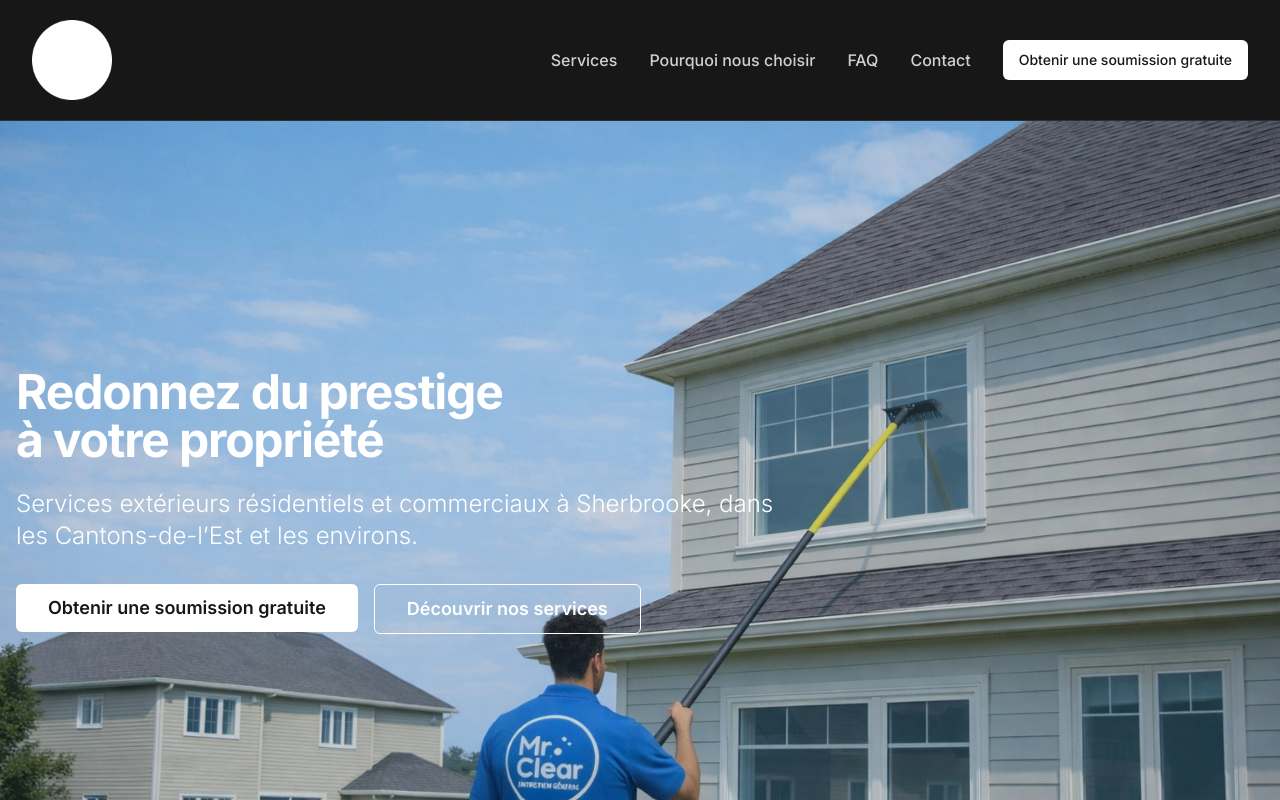
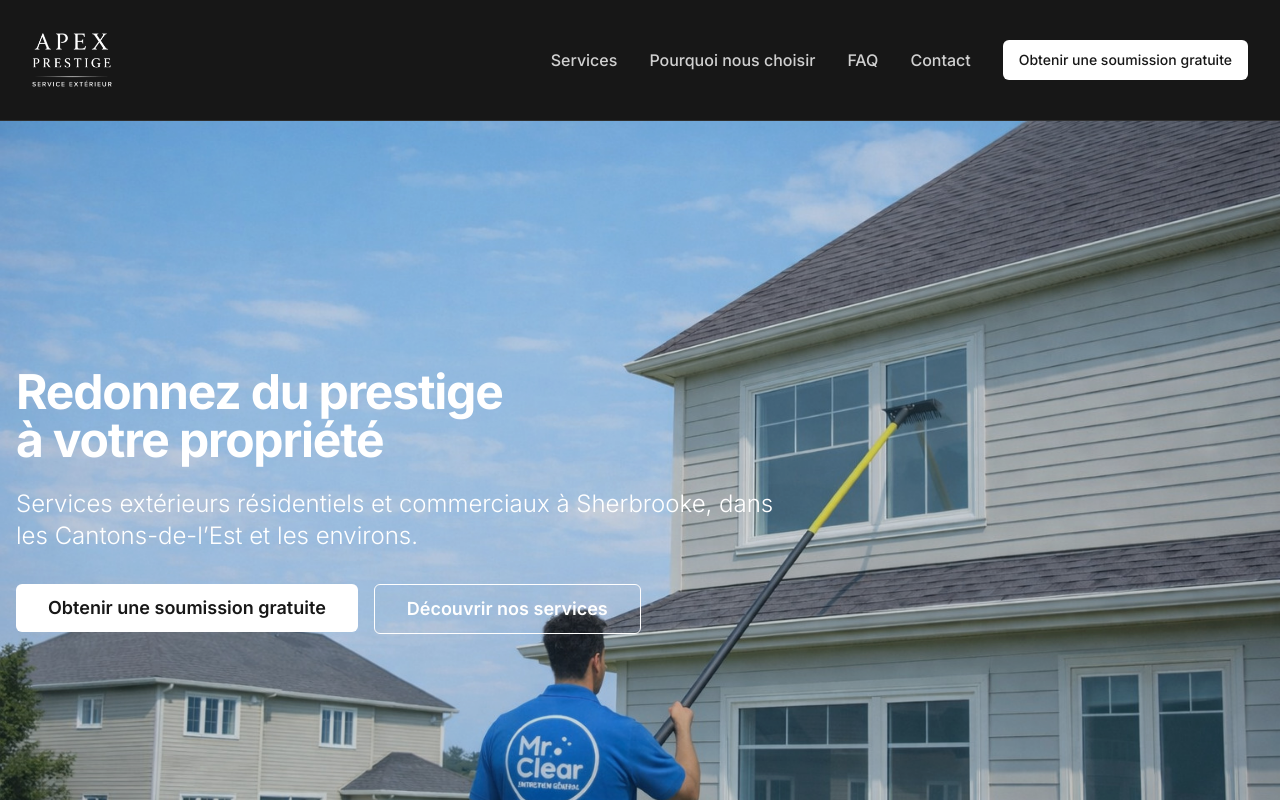
Before and after one commit to MiXir-Dev/apexprestige-mixir, a React (Vite) app: page / in a window 1280 px wide. Shown: the top 800 px of the page. Built offline with nearby package versions, Linux system fonts and the light colour scheme.

Commit message:
Update logo image source in Logo component for branding consistency

```diff
--- a/src/components/header/Logo.tsx
+++ b/src/components/header/Logo.tsx
@@ -17,7 +17,7 @@ const Logo = ({ isSticky }: LogoProps) => {
           }`}
         >
           <img
-            src="/logo.webp"
+            src="/logo-header.webp"
             alt="Logo d’Apex Prestige Services Extérieurs"
             className="object-contain h-full w-full"
           />
```
